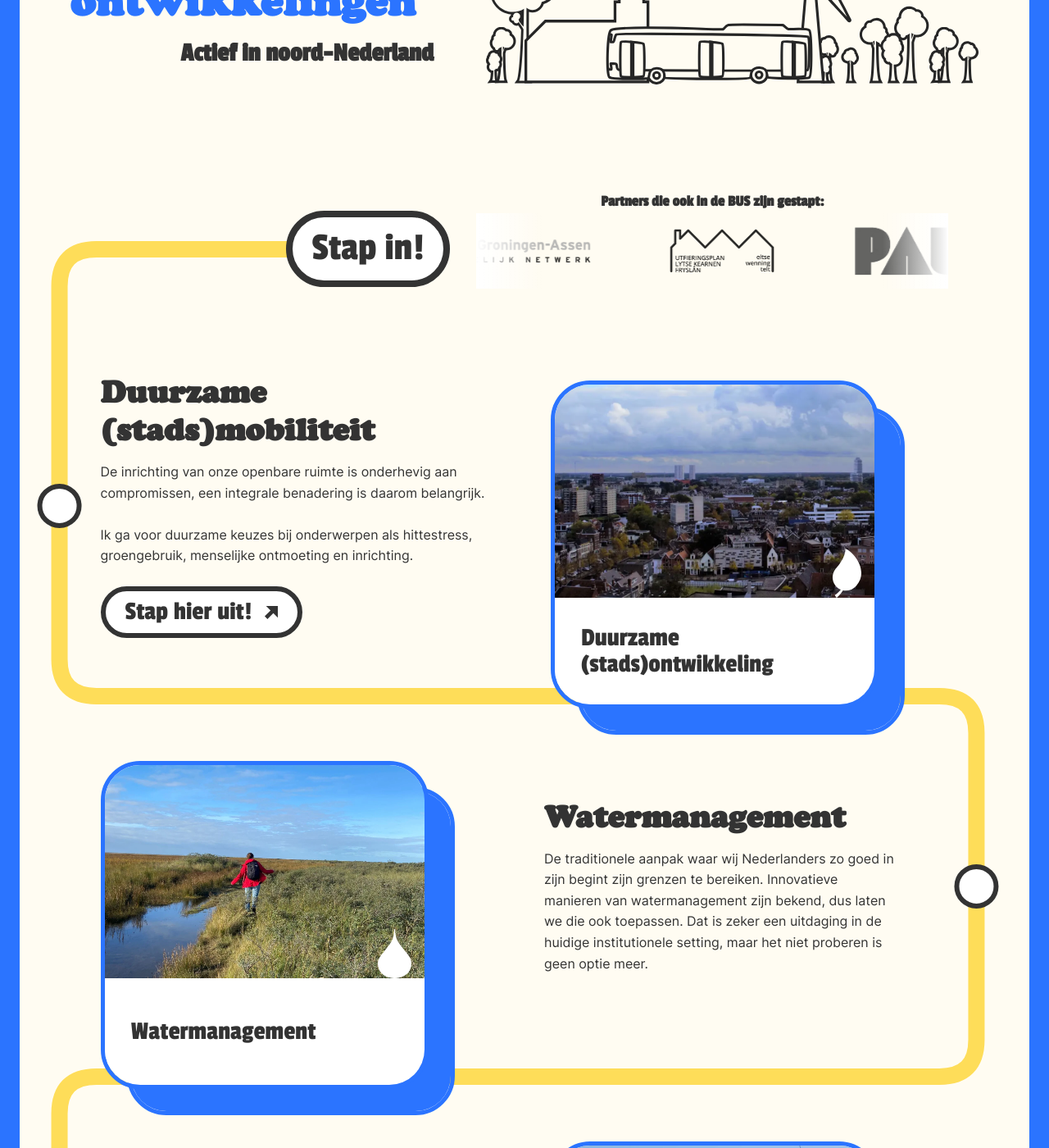
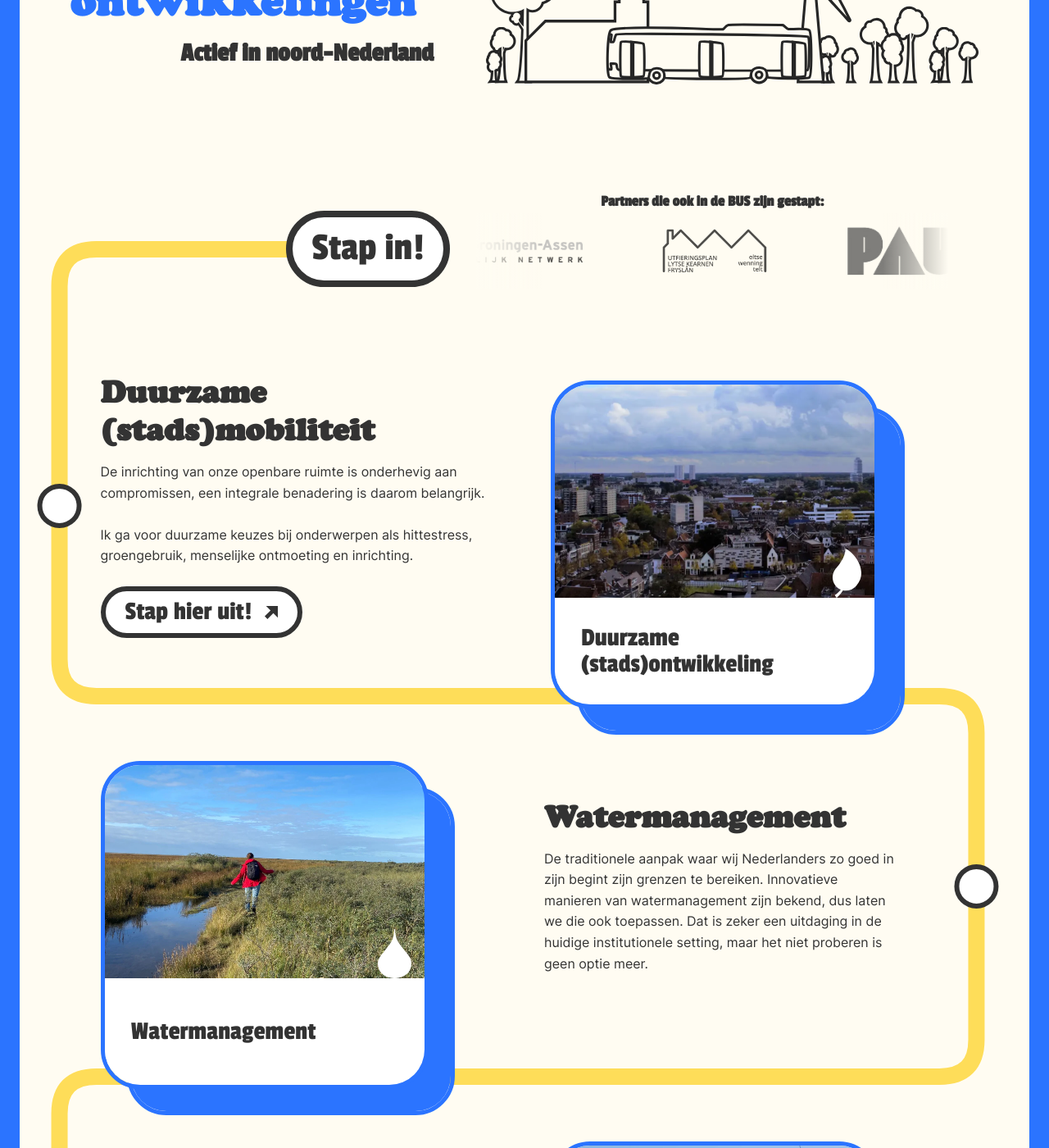
Before and after one commit to TheRealEdd/BreunisUrbanSolutions, a Jekyll site: the page built from index.html, in a window 1280 px wide and 1400 px high, scrolled down 403 px. Shown: the whole window at 82% size. Built offline with Jekyll 4.4.1, drawn with Linux system fonts in a browser that asks for light colours.

Commit message:
fix logo ticker jump

```diff
--- a/contact.html
+++ b/contact.html
@@ -129,7 +129,6 @@
         <div class="contact-options">
             <div class="contact-option">
                 <h2 class="contact-option-heading">Download mijn CV</h2>
-                <h3 class="contact-option-content"><a href="tel:+316-43411858">+31 6 43411858</a></h3>
             </div>
         </div>
     </div>
--- a/styles.css
+++ b/styles.css
@@ -324,47 +324,51 @@
     margin-left: auto; /* pushes ticker to the right */
 }
 
-
 /* LOGO TICKER */
-
 .logoTicker {
     width: 45vw;
     overflow: hidden;
     position: relative;
-    padding: 1rem;
+    padding: 1rem 0; /* Padding on top/bottom, 0 on sides to keep gradients flush */
 }
 
 #logoTrack {
-  display: flex;
-  align-items: center;
-  gap: var(--logo-gap);
-  width: max-content;
-  filter: grayscale(100%);
-  transform: translate3d(0,0,0);
-  will-change: transform;
-  animation: tickerScroll var(--ticker-speed) linear infinite;
+    display: flex;
+    align-items: center;
+    width: max-content;
+    will-change: transform;
+    animation: tickerScroll var(--ticker-speed) linear infinite;
 }
 
+/* Corrected Animation Loop */
 @keyframes tickerScroll {
-  from { transform: translate3d(calc(var(--shift) * -1px), 0, 0); }
-  to   { transform: translate3d(0,0,0); }
+    from {
+        transform: translate3d(-50%, 0, 0);
+    }
+    to {
+        transform: translate3d(0, 0, 0);
+    }
 }
-
 
 #logoTrack img {
     height: var(--logo-height);
     width: auto;
     flex-shrink: 0;
+    padding: 0 3rem; /* This replaces a 3rem gap seamlessly */
 
-    /* Optional */
-    opacity: 0.85;
-    transition: opacity 0.3s ease;
+    /* Make logos uniform */
+    filter: grayscale(100%);
+    opacity: 0.7;
+    transition: filter 0.3s ease, opacity 0.3s ease;
 }
 
+/* On hover, bring back original color and full visibility */
 #logoTrack img:hover {
+    filter: grayscale(0%);
     opacity: 1;
 }
 
+/* Gradient overlays for the fade effect */
 .logoTicker::before,
 .logoTicker::after {
     content: "";
@@ -378,20 +382,12 @@
 
 .logoTicker::before {
     left: 0;
-    background: linear-gradient(
-        to right,
-        white,
-        transparent
-    );
+    background: linear-gradient(to right, var(--cream), transparent);
 }
 
 .logoTicker::after {
     right: 0;
-    background: linear-gradient(
-        to left,
-        white,
-        transparent
-    );
+    background: linear-gradient(to left, var(--cream), transparent);
 }
 
 
```
